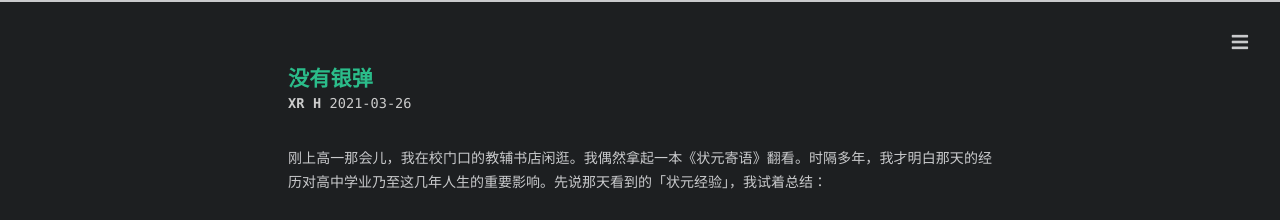
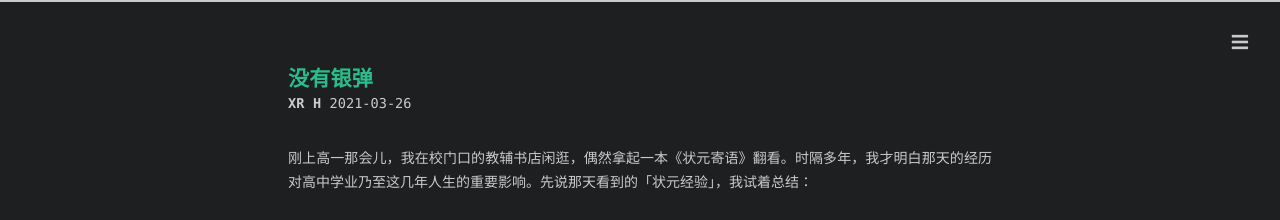
Before and after one commit to unixrh/unixrh.github.com, a plain HTML site: page 2021/03/26/没有银弹/index.html in a window 1280 px wide. Shown: the top 220 px of the page. Drawn offline with Linux system fonts and the light colour scheme; a web font is replaced by a local one.

Commit message:
Site updated: 2021-03-26 11:08:47

```diff
--- a/2021/03/26/没有银弹/index.html
+++ b/2021/03/26/没有银弹/index.html
@@ -6,15 +6,15 @@
     <meta http-equiv="X-UA-Compatible" content="IE=edge">
     <meta name="HandheldFriendly" content="True">
     <meta name="viewport" content="width=device-width, initial-scale=1, maximum-scale=1" />
-    <meta name="description" content="刚上高一那会儿，我在校门口的教辅书店闲逛。我偶然拿起一本《状元寄语》翻看。时隔多年，我才明白那天的经历对高中学业乃至这几年人生的重要影响。先说那天看到的「状元经验」，我试着总结： 其一，吃透教科书中的概念比多做题更重要。原因有几点：教科书覆盖了考点范围，把知识掌握好，考试做题就水到渠成了；教科书是经过高水平教育工作者多年迭代的结果，对于知识的阐述是最好的，值得细究。 其二，考试中应该追求「会做的题">
+    <meta name="description" content="刚上高一那会儿，我在校门口的教辅书店闲逛，偶然拿起一本《状元寄语》翻看。时隔多年，我才明白那天的经历对高中学业乃至这几年人生的重要影响。先说那天看到的「状元经验」，我试着总结： 其一，吃透教科书中的概念比多做题更重要。原因有几点：教科书覆盖了考点范围，把知识掌握好，考试做题就水到渠成了；教科书是经过高水平教育工作者多年迭代的结果，对于知识的阐述是最好的，值得细究。 其二，考试中应该追求「会做的题全">
 <meta property="og:type" content="article">
 <meta property="og:title" content="没有银弹">
 <meta property="og:url" content="http://unixrh.github.io/2021/03/26/%E6%B2%A1%E6%9C%89%E9%93%B6%E5%BC%B9/index.html">
 <meta property="og:site_name" content="狱中奇思">
-<meta property="og:description" content="刚上高一那会儿，我在校门口的教辅书店闲逛。我偶然拿起一本《状元寄语》翻看。时隔多年，我才明白那天的经历对高中学业乃至这几年人生的重要影响。先说那天看到的「状元经验」，我试着总结： 其一，吃透教科书中的概念比多做题更重要。原因有几点：教科书覆盖了考点范围，把知识掌握好，考试做题就水到渠成了；教科书是经过高水平教育工作者多年迭代的结果，对于知识的阐述是最好的，值得细究。 其二，考试中应该追求「会做的题">
+<meta property="og:description" content="刚上高一那会儿，我在校门口的教辅书店闲逛，偶然拿起一本《状元寄语》翻看。时隔多年，我才明白那天的经历对高中学业乃至这几年人生的重要影响。先说那天看到的「状元经验」，我试着总结： 其一，吃透教科书中的概念比多做题更重要。原因有几点：教科书覆盖了考点范围，把知识掌握好，考试做题就水到渠成了；教科书是经过高水平教育工作者多年迭代的结果，对于知识的阐述是最好的，值得细究。 其二，考试中应该追求「会做的题全">
 <meta property="og:locale" content="en_US">
 <meta property="article:published_time" content="2021-03-26T01:44:11.000Z">
-<meta property="article:modified_time" content="2021-03-26T03:06:48.757Z">
+<meta property="article:modified_time" content="2021-03-26T03:08:22.085Z">
 <meta property="article:author" content="xr h">
 <meta name="twitter:card" content="summary">
 
@@ -142,7 +142,7 @@
 
 
   <div class="content" itemprop="articleBody">
-    <p>刚上高一那会儿，我在校门口的教辅书店闲逛。我偶然拿起一本《状元寄语》翻看。时隔多年，我才明白那天的经历对高中学业乃至这几年人生的重要影响。先说那天看到的「状元经验」，我试着总结：</p>
+    <p>刚上高一那会儿，我在校门口的教辅书店闲逛，偶然拿起一本《状元寄语》翻看。时隔多年，我才明白那天的经历对高中学业乃至这几年人生的重要影响。先说那天看到的「状元经验」，我试着总结：</p>
 <p>其一，吃透教科书中的概念比多做题更重要。原因有几点：教科书覆盖了考点范围，把知识掌握好，考试做题就水到渠成了；教科书是经过高水平教育工作者多年迭代的结果，对于知识的阐述是最好的，值得细究。</p>
 <p>其二，考试中应该追求「会做的题全部做对，将做错的题视为“没掌握好”而非“粗心”」；考试中应该寄希望于第一次就正确，而非依靠第二遍检查来修复漏洞；考后及时把错题吃透，而非放入错题本等下次考前再看。</p>
 <p>这些信息看起来稀松平常，我相信它们也曾进入过大多数同学的视听，但能领悟并为己所用者寥寥。我是幸运者，我读到时大受启发，奉为至理。而由于我心中笃信这一套理念的正确性，所以我在学习中坚定践行。加上我又向一位伙伴习得高效利用碎片时间的方法（其实就是少比比），我的学习成绩突飞猛进，为后面两年的摸鱼打下坚实基础。那时的我心态极好，很少有焦虑情绪，因为我知道不管发生什么波动，坚持这样做肯定会考得高分数。就考试而言，我后来确实很顺利，成了别人眼中的学霸。</p>
```
